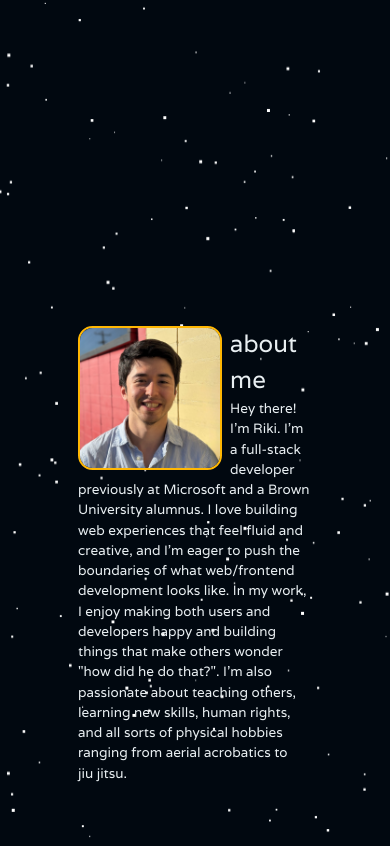
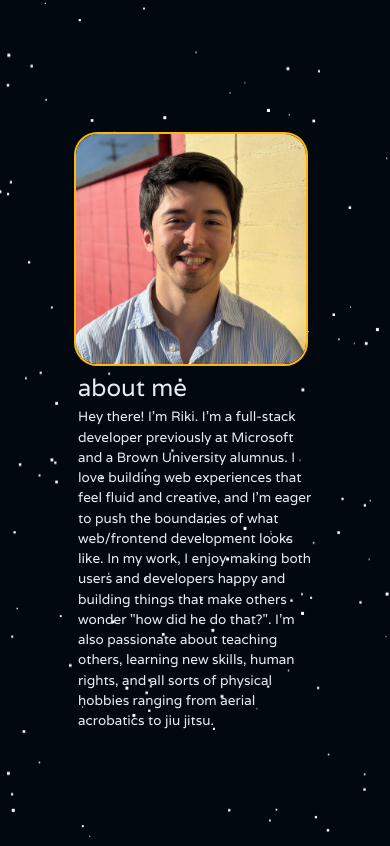
Before and after one commit to r-fameli/r-fameli.github.io, a React (Vite) app: page / in a window 390 px wide. Shown: the part 796-1642 px from the top of the page. Built offline with nearby package versions, Linux system fonts and the light colour scheme.

Commit message:
Update about styling in mobile

```diff
--- a/src/pages/About/About.scss
+++ b/src/pages/About/About.scss
@@ -7,12 +7,7 @@
 
 .about-container {
     height: 100%;
-    display: flex;
-    flex-direction: row;
-    align-items: center;
-    justify-content: space-around;
     padding: 0 5vw;
-    gap: 5%;
 }
 
 .about-row {
@@ -37,5 +32,12 @@
 @media (max-width: 768px) {
     .about-row {
         flex-wrap: wrap;
+        display: flex;
+        justify-content: center;
+    }
+
+    .about-image {
+        width: 100%;
+        height: auto;
     }
 }
```
